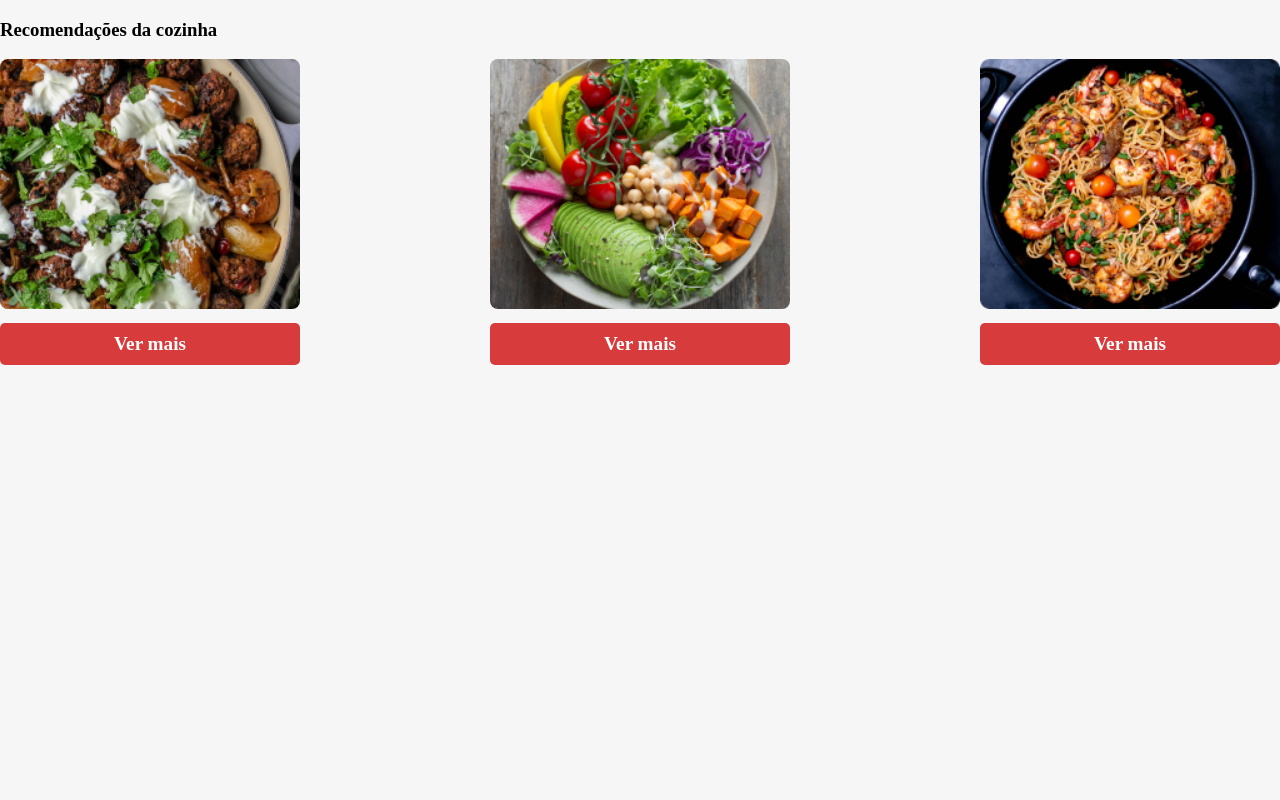
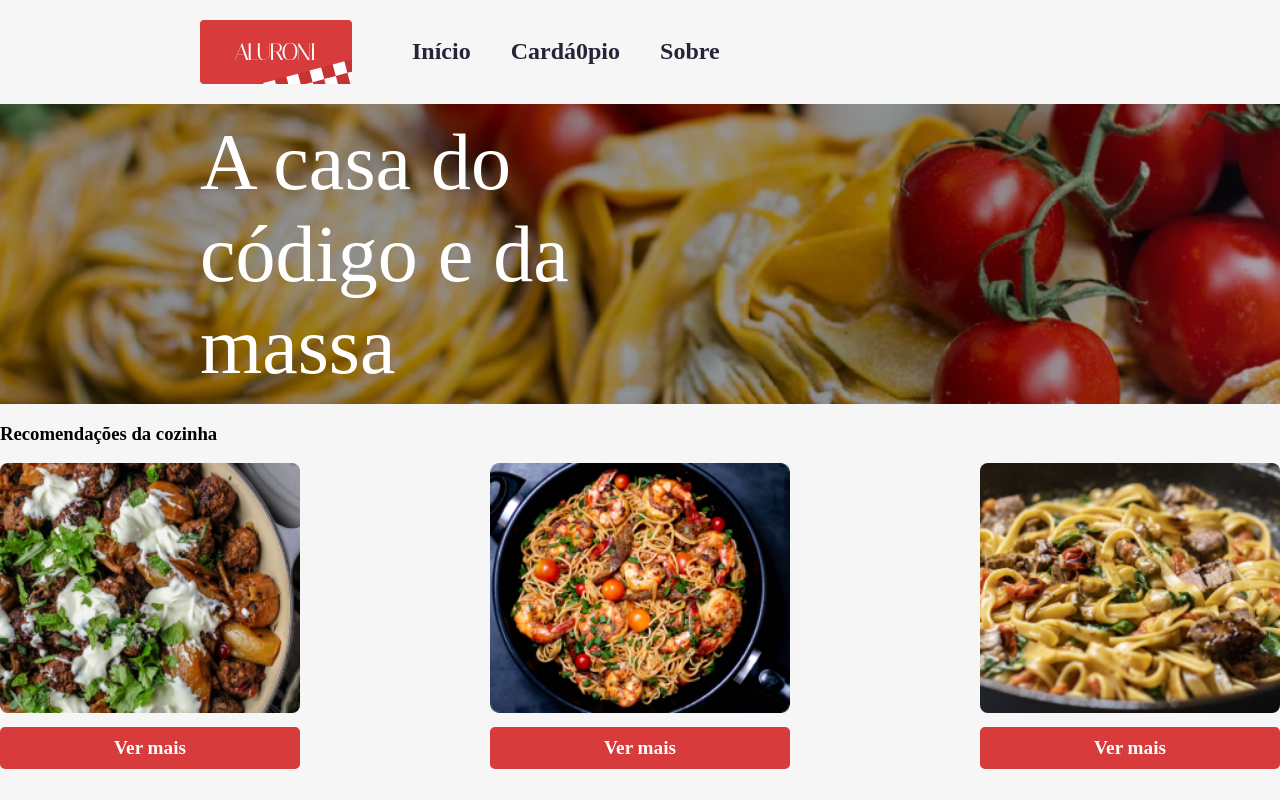
Before and after one commit to Luca-Ferri-Paschoal/aluroni, a React (Create React App) app: page / in a window 1280 px wide. Built offline with nearby package versions, Linux system fonts and the light colour scheme; a web font is replaced by a local one.

Commit message:
Criando componente PaginaPadrao para reaproveitar o código do Cabecalho

```diff
--- /dev/null
+++ b/src/Components/Cabecalho/index.tsx
@@ -0,0 +1,11 @@
+import { CabecalhoContainer } from './styled';
+
+const Cabecalho = () => {
+	return (
+		<CabecalhoContainer>
+			<div className='Cabecalho__texto'>A casa do código e da massa</div>
+		</CabecalhoContainer>
+	);
+};
+
+export default Cabecalho;
--- /dev/null
+++ b/src/Components/Cabecalho/styled.tsx
@@ -0,0 +1,29 @@
+import styled from 'styled-components';
+import { desktopXsm, desktopSm, desktopMd } from 'styles/breackpoints';
+import { paddingHorizontal, paddingHorizontalMd, paddingHorizontalMobile, paddingHorizontalSm } from 'styles/variaveis';
+import backgroundImage from 'assets/header.png';
+
+export const CabecalhoContainer = styled.header`
+    align-items: center;
+    background-image: url(${backgroundImage});
+    background-size: cover;
+    background-repeat: no-repeat;
+    display: flex;
+    height: 300px;
+    padding: 0px ${paddingHorizontal};
+    @media (max-width: ${desktopXsm}) {
+      padding: 0px ${paddingHorizontalMobile};
+    }
+    @media (min-width: ${desktopXsm}) and (max-width: ${desktopSm}) {
+      padding: 0px ${paddingHorizontalSm};
+    }
+    @media (min-width: ${desktopSm}) and (max-width: ${desktopMd}) {
+      padding: 0px ${paddingHorizontalMd};
+    }
+    .Cabecalho__texto {
+      color: white;
+      font-size: 5rem;
+      min-width: 400px;
+      width: 40%;
+    }
+`;
--- /dev/null
+++ b/src/Components/Menu/index.tsx
@@ -0,0 +1,44 @@
+import { ReactComponent as Logo } from 'assets/logo.svg';
+import { MenuContainer } from './styled';
+import { Link } from 'react-router-dom';
+
+const Menu = () => {
+	const rotas = [
+		{
+			label: 'Início',
+			to: '/'
+		},
+		{
+			label: 'Cardá0pio',
+			to: '/cardapio'
+		},
+		{
+			label: 'Sobre',
+			to: '/sobre'
+		}
+	];
+
+	return (
+		<MenuContainer>
+			<Logo />
+			<ul
+				className='Menu__list'
+			>
+				{rotas.map((rotas, index) => (
+					<li
+						className='Menu__link'
+						key={index}
+					>
+						<Link
+							to={rotas.to}
+						>
+							{rotas.label}
+						</Link>
+					</li>
+				))}
+			</ul>
+		</MenuContainer>
+	);
+};
+
+export default Menu;
--- /dev/null
+++ b/src/Components/Menu/styled.tsx
@@ -0,0 +1,39 @@
+import styled from 'styled-components';
+import { desktopXsm, desktopSm, desktopMd } from 'styles/breackpoints';
+import { paddingHorizontal, paddingHorizontalMobile, paddingHorizontalSm, paddingHorizontalMd, darkGrey, dark } from 'styles/variaveis';
+
+export const MenuContainer = styled.nav`
+    padding: 20px ${paddingHorizontal};
+    @media (max-width: ${desktopXsm}) {
+      padding: 20px ${paddingHorizontalMobile};
+    }
+    @media (min-width: ${desktopXsm}) and (max-width: ${desktopSm}) {
+      padding: 20px ${paddingHorizontalSm};
+    }
+    @media (min-width: ${desktopSm}) and (max-width: ${desktopMd}) {
+      padding: 20px ${paddingHorizontalMd};
+    }
+
+	display: flex;
+
+	.Menu__list {
+		align-items: center;
+		display: flex;
+	}
+
+	.Menu__link {
+		list-style-type: none;
+		padding: 0 20px;
+		a {
+		color: ${dark};
+		cursor: pointer;
+		font-size: 24px;
+		font-weight: 600;
+		text-decoration: none;
+		transition: .2s ease;
+		&:hover {
+			color: ${darkGrey};
+		}
+		}
+	}
+`;
--- /dev/null
+++ b/src/Components/PaginaPadrao/index.tsx
@@ -0,0 +1,15 @@
+import Cabecalho from 'Components/Cabecalho';
+import { Outlet } from 'react-router-dom';
+
+const PaginaPadrao = () => {
+	return (
+		<>
+			<Cabecalho/>
+			<div>
+				<Outlet/>
+			</div>
+		</>
+	);
+};
+
+export default PaginaPadrao;
--- a/src/pages/Cardapio/index.tsx
+++ b/src/pages/Cardapio/index.tsx
@@ -1,7 +1,6 @@
 import { useState } from 'react';
-import { ReactComponent as Logo } from 'assets/logo.svg';
 import Buscador from './Buscador';
-import { Cabecalho, ExibeCardapio, Menu } from './styled';
+import { CardapioContainer } from './styled';
 import Filtros from './Filtros';
 import Ordenador from './Ordenador';
 import Itens from './Itens';
@@ -13,14 +12,7 @@ const Cardapio = () => {
 	const [ordenador, setOrdenador] = useState<IOrdenador>('');
 
 	return (
-		<main>
-			<Menu>
-				<Logo/>
-			</Menu>
-			<Cabecalho>
-				<div className='Cabecalho__texto'>A casa do código e da massa</div>
-			</Cabecalho>
-			<ExibeCardapio>
+		<CardapioContainer>
 			<h3
 				className='ExibeCardapio__titulo'
 			>
@@ -47,8 +39,7 @@ const Cardapio = () => {
 				filtro={filtro}
 				ordenador={ordenador}
 			/>
-			</ExibeCardapio>
-		</main>
+		</CardapioContainer>
 	);
 };
 
--- a/src/pages/Cardapio/styled.tsx
+++ b/src/pages/Cardapio/styled.tsx
@@ -1,5 +1,4 @@
 import styled from 'styled-components';
-import backgroundImage from 'assets/header.png';
 import {
 	dark,
 	paddingHorizontal,
@@ -9,45 +8,7 @@ import {
 } from '../../styles/variaveis';
 import { desktopMd, desktopSm, desktopXsm } from '../../styles/breackpoints';
 
-export const Menu = styled.nav`
-    padding: 20px ${paddingHorizontal};
-    @media (max-width: ${desktopXsm}) {
-      padding: 20px ${paddingHorizontalMobile};
-    }
-    @media (min-width: ${desktopXsm}) and (max-width: ${desktopSm}) {
-      padding: 20px ${paddingHorizontalSm};
-    }
-    @media (min-width: ${desktopSm}) and (max-width: ${desktopMd}) {
-      padding: 20px ${paddingHorizontalMd};
-    }
-`;
-
-export const Cabecalho = styled.header`
-    align-items: center;
-    background-image: url(${backgroundImage});
-    background-size: cover;
-    background-repeat: no-repeat;
-    display: flex;
-    height: 300px;
-    padding: 0px ${paddingHorizontal};
-    @media (max-width: ${desktopXsm}) {
-      padding: 0px ${paddingHorizontalMobile};
-    }
-    @media (min-width: ${desktopXsm}) and (max-width: ${desktopSm}) {
-      padding: 0px ${paddingHorizontalSm};
-    }
-    @media (min-width: ${desktopSm}) and (max-width: ${desktopMd}) {
-      padding: 0px ${paddingHorizontalMd};
-    }
-    .Cabecalho__texto {
-      color: white;
-      font-size: 5rem;
-      min-width: 400px;
-      width: 40%;
-    }
-`;
-
-export const ExibeCardapio = styled.section`
+export const CardapioContainer = styled.section`
     padding: 50px ${paddingHorizontal};
     @media (max-width: ${desktopXsm}) {
       padding: 50px ${paddingHorizontalMobile};
--- a/src/pages/Inicio/index.tsx
+++ b/src/pages/Inicio/index.tsx
@@ -1,8 +1,8 @@
 import cardapio from 'Data/cardapio.json';
 import { Recomendado, Recomendados, Titulo } from './styled';
-const pratos = [...cardapio];
 
 const Inicio = () => {
+	const pratos = [...cardapio];
 	const pratosRecomendados = pratos.sort(
 		() => 0.5 - Math.random()
 	).splice(0,3);
--- a/src/routes.js
+++ b/src/routes.js
@@ -1,27 +1,36 @@
 import Inicio from 'pages/Inicio';
 import Cardapio from 'pages/Cardapio';
+import Menu from 'Components/Menu';
+import Cabecalho from 'Components/Cabecalho';
 import {
 	BrowserRouter as Router,
 	Routes,
 	Route
 } from 'react-router-dom';
+import PaginaPadrao from 'Components/PaginaPadrao';
 
 const AppRouter = () => {
 	return (
+		<main>
 			<Router>
+				<Menu />
 				<Routes>
 					<Route
 						path='/'
+						element={<PaginaPadrao />}
+					>
+						<Route
+							index
 							element={<Inicio/>}
-				>
-				</Route>
+						/>
 						<Route
-					path='/cardapio'
+							path='cardapio'
 							element={<Cardapio/>}
-				>
+						/>
 					</Route>
 				</Routes>
 			</Router>
+		</main>
 	);
 };
 
```
Lines whose indentation alone changed are shown as unchanged.
